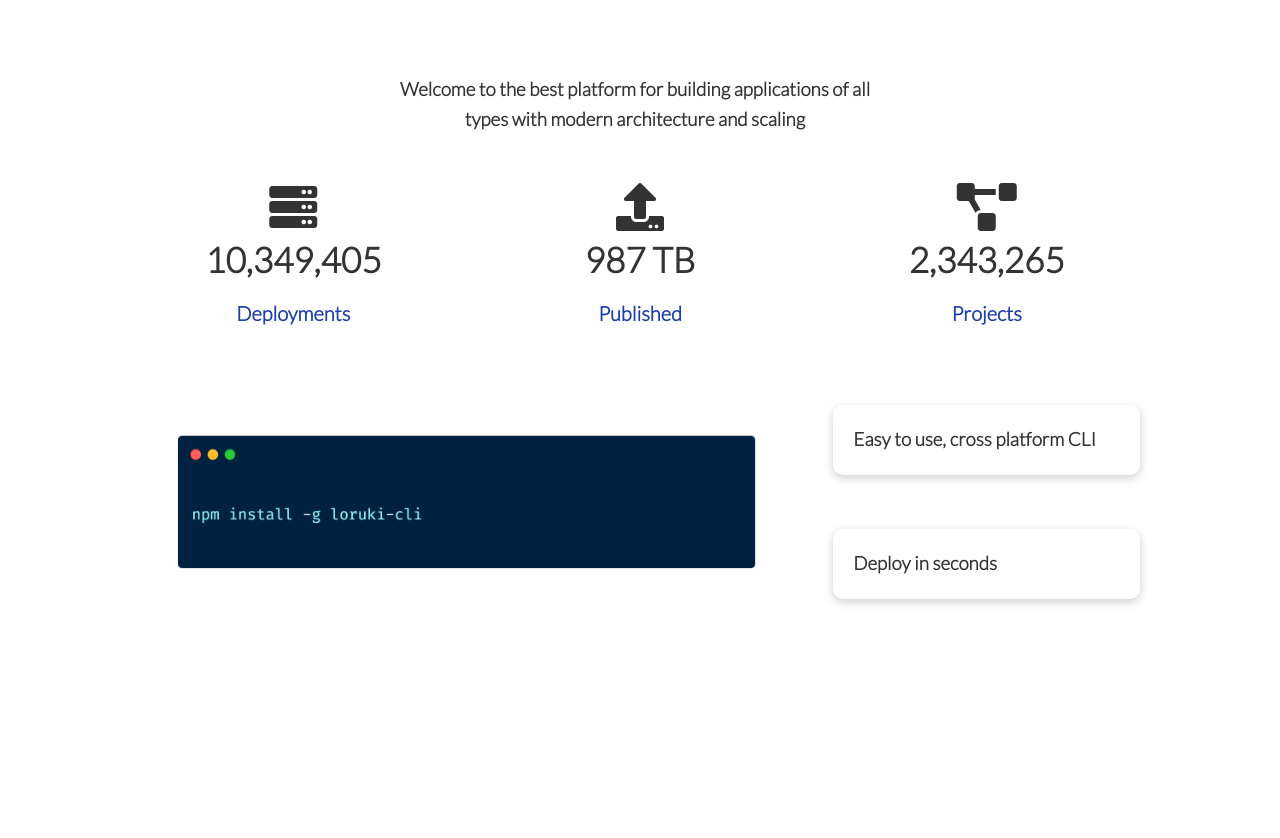
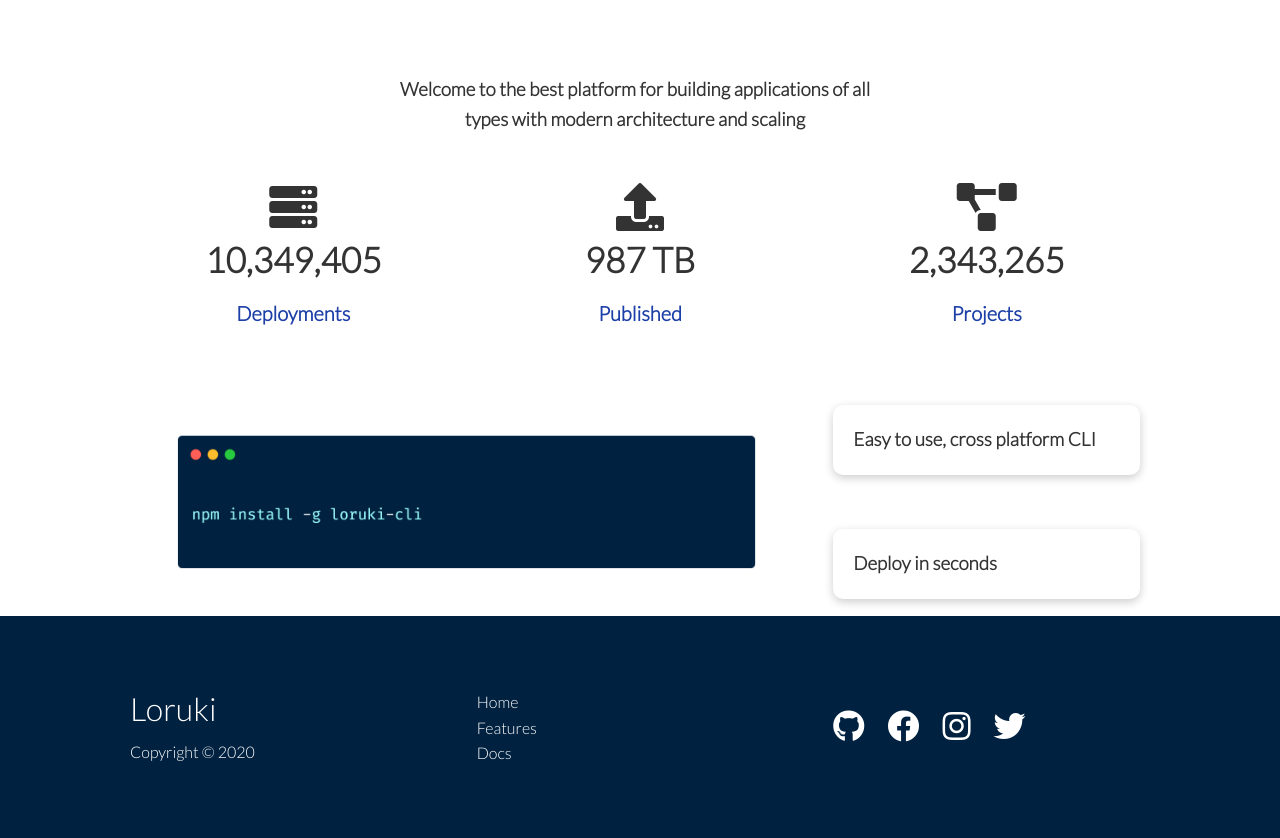
Before and after one commit to HYF-Class21/agile-development-group2-loruki-rebuild, a website: page loruki-website/index.html in a window 1280 px wide. Shown: the part 481-1319 px from the top of the page. Before the commit the page ends 1097 px from the top, so only its background shows below. Drawn offline with Linux system fonts and the light colour scheme.

Commit message:
Add footer html to Home page

```diff
--- a/loruki-website/index.html
+++ b/loruki-website/index.html
@@ -87,5 +87,35 @@
         </div>
       </div>
     </section>
+    <!-- Footer -->
+    <footer class="footer bg-dark py-5">
+      <div class="container grid grid-3">
+        <div>
+          <h1>Loruki</h1>
+          <p>Copyright &copy; 2020</p>
+        </div>
+        <nav>
+          <ul>
+            <li><a href="index.html">Home</a></li>
+            <li><a href="features.html">Features</a></li>
+            <li><a href="docs.html">Docs</a></li>
+          </ul>
+        </nav>
+        <div class="social">
+          <a href="#" aria-label="GitHub"
+            ><i class="fab fa-github fa-2x"></i
+          ></a>
+          <a href="#" aria-label="Facebook"
+            ><i class="fab fa-facebook fa-2x"></i
+          ></a>
+          <a href="#" aria-label="Instagram"
+            ><i class="fab fa-instagram fa-2x"></i
+          ></a>
+          <a href="#" aria-label="Twitter"
+            ><i class="fab fa-twitter fa-2x"></i
+          ></a>
+        </div>
+      </div>
+    </footer>
   </body>
 </html>
```
